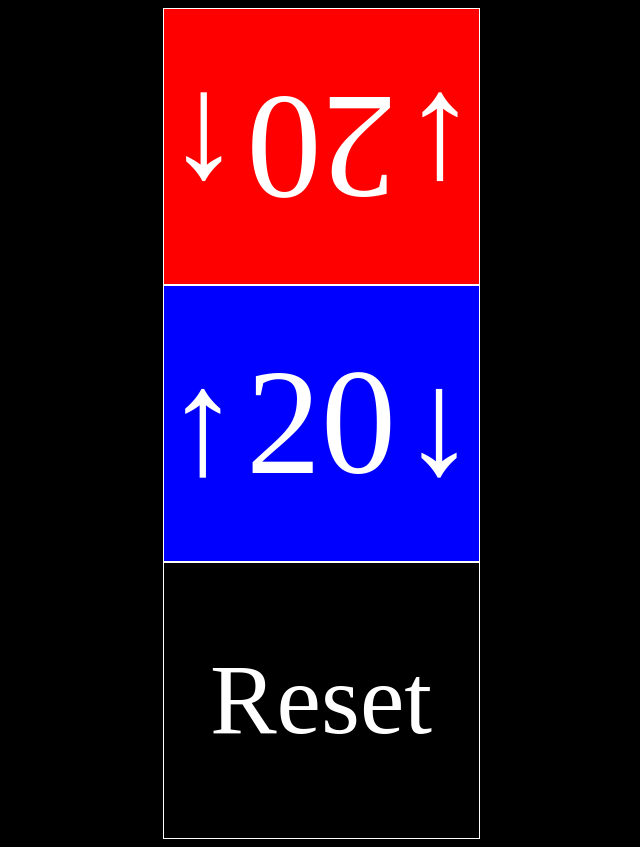
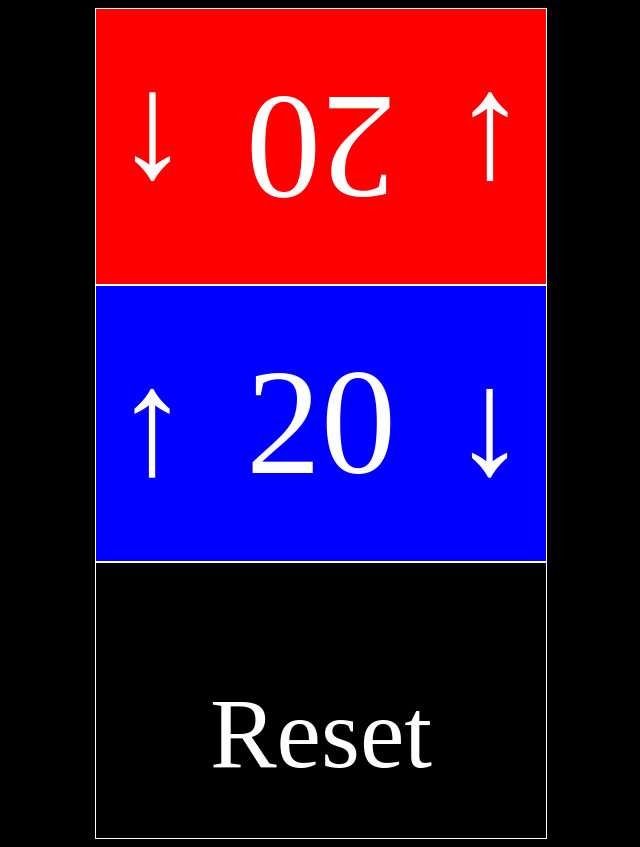
Before and after one commit to nosajhpled/MtGCounter, a PHP site: page / in a window 1280 px wide. Shown: the whole page, without its empty margins (320-960 px from the left). Run offline with PHP 8.4, Linux system fonts and the light colour scheme; some libraries are stand-ins or nearby versions.

Commit message:
Adding viewport code and changing width of page

```diff
--- a/index.php
+++ b/index.php
@@ -2,6 +2,7 @@
 <html>
 <head>
     <title></title>
+    <meta name="viewport" content="width=device-width">
     <script src="https://ajax.googleapis.com/ajax/libs/angularjs/1.6.9/angular.min.js"></script>
     <script type="text/javascript">
 
@@ -17,7 +18,7 @@
 
         .content
         {
-            width:315px;
+            width:450px;
             margin-left:auto;
             margin-right:auto;
         }
```
